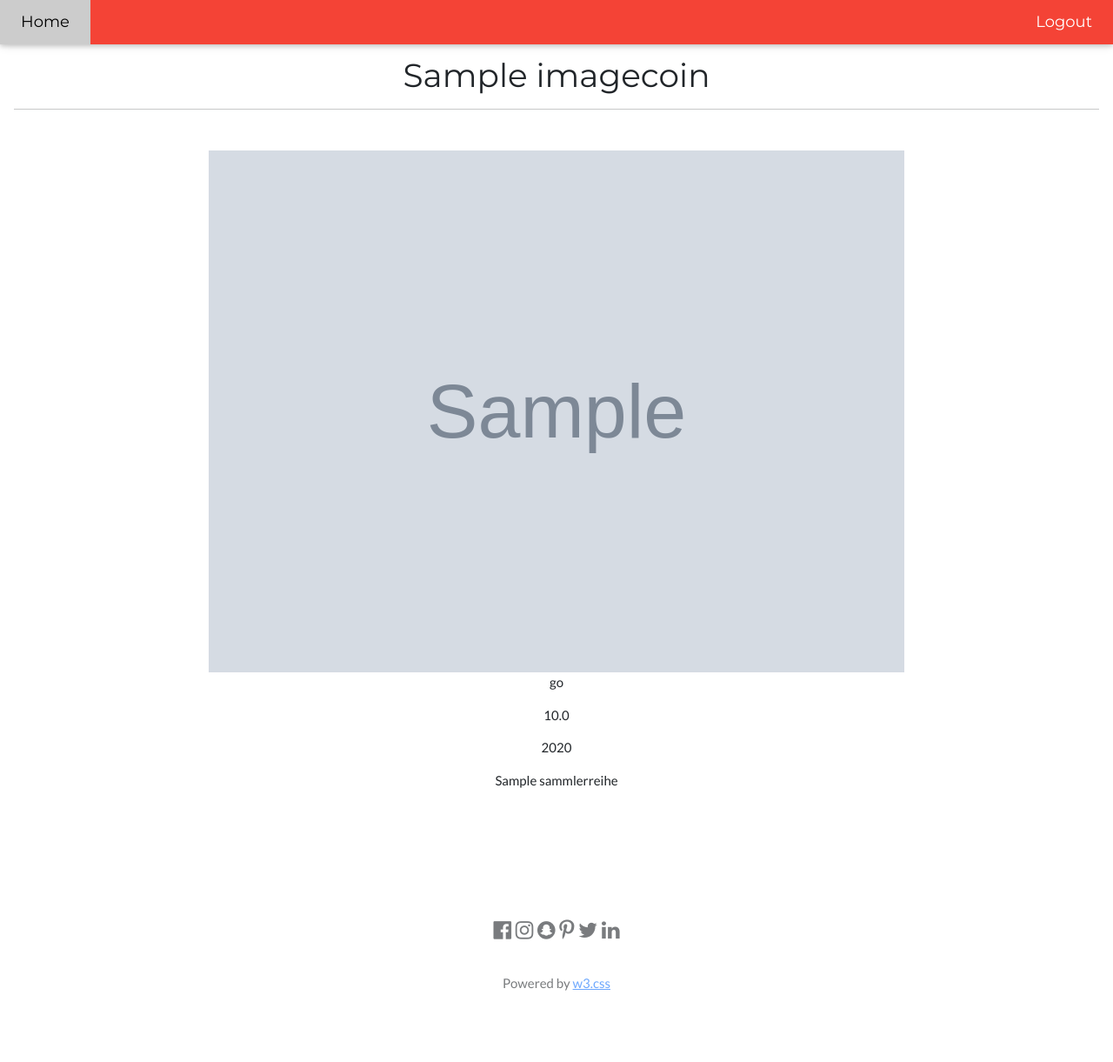
After one commit to NPuhlmann/muenzsammler, a Django app: page /coins/1/ in a window 1280 px wide. The commit adds this page. Shown: the whole page at 87% size. Run offline with Django 3.2, Linux system fonts and the light colour scheme; a user stored in the database is signed in; tables that the repository leaves empty hold one stand-in row (values such as "Sample post"); grey boxes marked "Sample" are stand-in pictures.

Commit message:
User only gets his own coins.

```diff
--- a/coinbase/coin/models.py
+++ b/coinbase/coin/models.py
@@ -1,7 +1,8 @@
 from django.db import models
-from django.db.models.fields import CharField, IntegerField
+from django.db.models.fields import CharField, IntegerField, FloatField
 from django.db.models.fields.files import ImageField
 from django.db.models.fields.related import ForeignKey
+from django.conf import settings
 
 # Create your models here.
 
@@ -25,6 +26,12 @@ class Coin(models.Model):
     material = CharField(max_length=2, choices=MATERIAL_CHOICES, default='go')
     year = IntegerField()
     reihe = ForeignKey(SammlerReihe, on_delete=models.CASCADE)
+    weight = FloatField(null=True)
+    user = models.ForeignKey(
+        settings.AUTH_USER_MODEL,  # new
+        on_delete=models.CASCADE,
+        blank=False, null=True
+    )
 
     def __str__(self):
         return self.name
@@ -33,8 +40,13 @@ class Coin(models.Model):
 class ImageCoin(models.Model):
     name = CharField(max_length=100)
     coin = models.ForeignKey(Coin, on_delete=models.CASCADE)
-    image = ImageField(upload_to='coins')
+    image = ImageField(upload_to='coins', blank=True, null=True)
     default = models.BooleanField(default=False)
+    user = models.ForeignKey(
+        settings.AUTH_USER_MODEL,  # new
+        on_delete=models.CASCADE,
+        blank=False, null=True
+    )
 
     def __str__(self):
         return self.coin.name + "_" + self.name
--- a/coinbase/coin/urls.py
+++ b/coinbase/coin/urls.py
@@ -1,8 +1,14 @@
 from django.urls import path
 
-from .views import CoinListView
+from .views import ImageCoinListView, CoinCreateView, ImageCoinDetailView
+
+app_name = 'coins'
 
 urlpatterns = [
-    path('', CoinListView.as_view(
-        template_name='coins/coin_list.html'), name='coinlist-view'),
+    path('', ImageCoinListView.as_view(
+        template_name='coins/image-coin_list.html'), name='imagecoin_list'),
+    path('create/', CoinCreateView.as_view(
+        template_name='coins/image-coin_create.html'), name='imagecoin_create'),
+    path('<int:pk>/', ImageCoinDetailView.as_view(
+        template_name="coins/image-coin_detail.html"), name='imagecoin_detail')
 ]
--- a/coinbase/coin/views.py
+++ b/coinbase/coin/views.py
@@ -1,10 +1,57 @@
+from django.views.generic.detail import DetailView
 from coin.models import Coin
-from django.shortcuts import render
-from django.views.generic import ListView
+from django.views.generic import ListView, CreateView
 from .models import ImageCoin
+from django.contrib.auth.mixins import LoginRequiredMixin
+from django.shortcuts import reverse
 
 # Create your views here.
 
 
-class CoinListView(ListView):
+class ImageCoinListView(LoginRequiredMixin, ListView):
     model = ImageCoin
+
+    def get_queryset(self):
+        return ImageCoin.objects.filter(user=self.request.user)
+
+
+class ImageCoinCreateView(LoginRequiredMixin, CreateView):
+    model = ImageCoin
+    fields = [
+        'name', 'image'
+    ]
+
+    def get_success_url(self):
+        return reverse('coins:imagecoin_list')
+
+    def form_valid(self, form):
+        imagecoin = form.save(commit=False)
+        imagecoin.user = self.request.user
+        imagecoin.save()
+        return super(ImageCoinCreateView, self).form_valid(form)
+
+
+class ImageCoinDetailView(LoginRequiredMixin, DetailView):
+    model = ImageCoin
+    context_object_name = 'imagecoin'
+
+    def get_queryset(self):
+        return ImageCoin.objects.filter(user=self.request.user)
+
+
+class CoinCreateView(LoginRequiredMixin, CreateView):
+    model = Coin
+    fields = ['name', 'material', 'reihe', 'weight', 'year']
+
+    def get_success_url(self):
+        return reverse('coins:imagecoin_list')
+
+    def form_valid(self, form):
+        coin = form.save(commit=False)
+        coin.user = self.request.user
+        coin.save()
+
+        image = ImageCoin(name=coin.name,
+                          user=self.request.user, coin=coin, image='coins/sentence.png')
+        image.save()
+        return super(CoinCreateView, self).form_valid(form)
--- a/coinbase/templates/base.html
+++ b/coinbase/templates/base.html
@@ -41,7 +41,7 @@
             <a class="w3-bar-item w3-button w3-hide-medium w3-hide-large w3-right w3-padding-large w3-hover-white w3-large w3-red"
                 href="javascript:void(0);" onclick="myFunction()" title="Toggle Navigation Menu"><i
                     class="fa fa-bars"></i></a>
-            <a href="{% url 'coinlist-view' %}" class="w3-bar-item w3-button w3-padding-large w3-white">Home</a>
+            <a href="{% url 'coins:imagecoin_list' %}" class="w3-bar-item w3-button w3-padding-large w3-white">Home</a>
             <div class="w3-right">
                 <a href="{% url 'logout'%}"
                     class="w3-bar-item w3-button w3-hide-small w3-padding-large w3-hover-white">Logout</a>
@@ -85,7 +85,6 @@
     {% block content %}
 
     {% endblock %}
-
     <!-- Footer -->
     <footer class="w3-container w3-padding-64 w3-center w3-opacity">
         <div class="w3-xlarge w3-padding-32">
--- /dev/null
+++ b/coinbase/templates/coins/image-coin_detail.html
@@ -0,0 +1,21 @@
+{% extends "base.html" %}
+{% block content %}
+
+<div class='w3-container' style="margin-top: 64px">
+    <div class="w3-display-container ">
+        <div class="w3-cell-row w3-center">
+            <h1 class="w3-cell"> {{imagecoin.name}} </h1>
+        </div>
+
+        <hr class="w3-margin-top">
+
+        <div class="w3-row-padding w3-padding-32 w3-center">
+            <img class="w3-image" style="display:block;margin:auto" width="800" height="800"
+                src="{{ imagecoin.image.url }}">
+            <p>{{imagecoin.coin.material}}</p>
+            <p>{{imagecoin.coin.weight}}</p>
+            <p>{{imagecoin.coin.year}}</p>
+            <p>{{imagecoin.coin.reihe}}</p>
+        </div>
+    </div>
+    {% endblock %}
--- a/coinbase/user/admin.py
+++ b/coinbase/user/admin.py
@@ -12,7 +12,7 @@ class UserAdmin(BaseUserAdmin):
     list_display = ('email', 'first_name', 'last_name', 'date_joined')
     list_filter = ('email', 'last_name', 'date_joined')
     fieldsets = (
-        (None, {'fields': ('email', 'password')}),
+        (None, {'fields': ('email', 'password', 'first_name', 'last_name')}),
         ('Personal info', {'fields': ('avatar',)}),
         ('Permissions', {'fields': ('is_active',)}),
     )
--- a/coinbase/user/models.py
+++ b/coinbase/user/models.py
@@ -47,13 +47,14 @@ class User(AbstractBaseUser, PermissionsMixin):
     EMAIL_FIELD = 'email'
 
     def __str__(self):
-        return self.get_full_name()
+        return self.email
 
-    def get_full_name(self):
-        '''
-        Returns the first_name plus the last_name, with a space in between.
-        '''
-        return self.first_name + " " + self.last_name
+    # Not used for now.
+    # def get_full_name(self):
+    #     '''
+    #     Returns the first_name plus the last_name, with a space in between.
+    #     '''
+    #     return self.first_name + " " + self.last_name
 
     @property
     def is_staff(self):
```
Also changed, not shown: coinbase/coinbase/settings.py (+4 -3 lines), coinbase/templates/coins/coin_list.html (deleted, +0 -16 lines), coinbase/templates/coins/image-coin_create.html (added, +21 -0 lines), coinbase/templates/coins/image-coin_list.html (added, +30 -0 lines), coinbase/coin/migrations/0004_auto_20210210_1547.py (added), coinbase/coin/migrations/0005_coin_weight.py (added), coinbase/coin/migrations/0006_auto_20210211_1023.py (added), coinbase/coin/migrations/0007_coin_user.py (added), coinbase/coin/migrations/0008_auto_20210211_1324.py (added), coinbase/user/migrations/0005_auto_20210210_1547.py (added).
